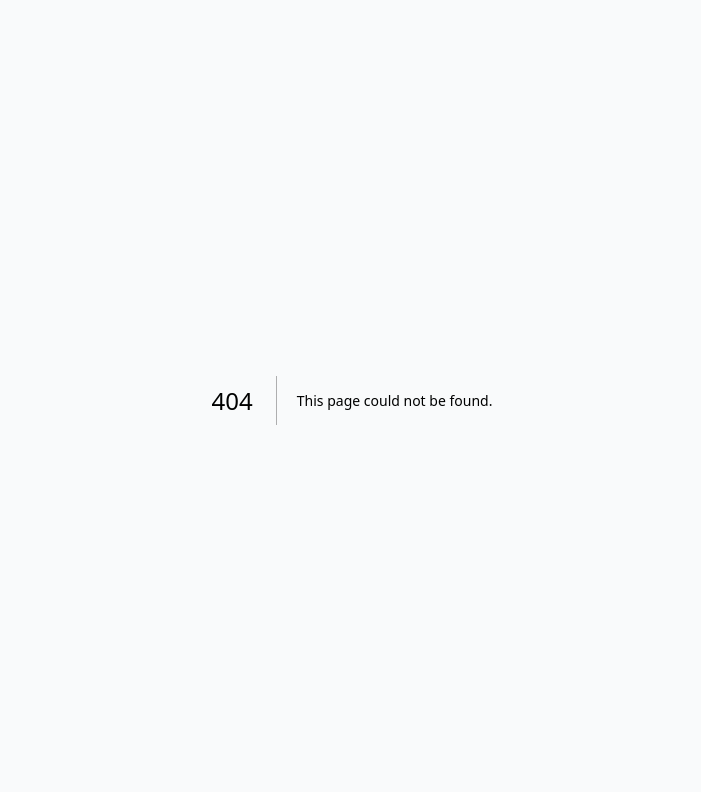
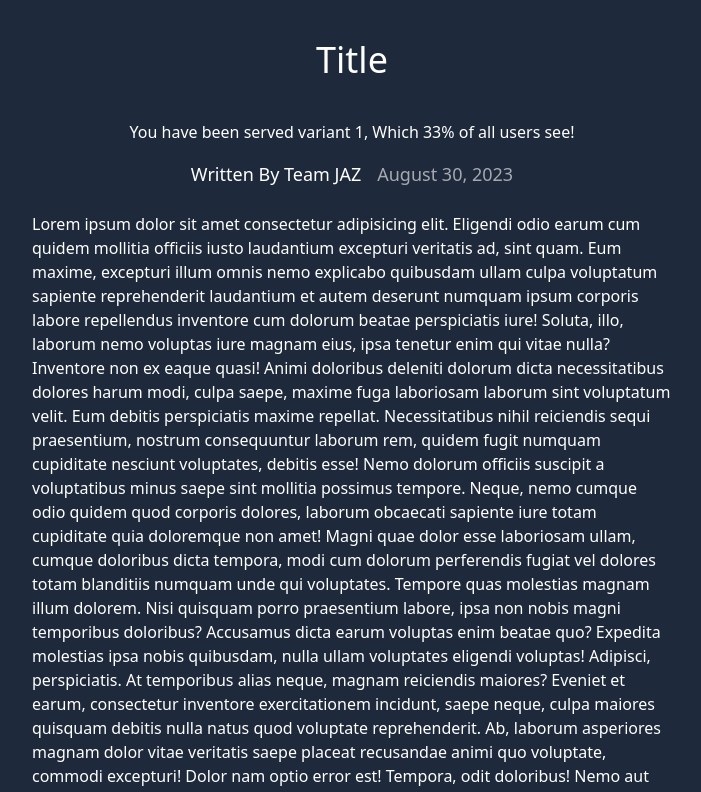
Before and after one commit to oslabs-beta/NimbleAB, a Next.js app in the folder nimble_site/: page /blog/1 in a window 1280 px wide. Before the commit this address had no page. Shown: the top 792 px of the page, without its empty margins (288-989 px from the left). Built offline with nearby package versions, Linux system fonts and the light colour scheme.

Commit message:
added blog variants

```diff
--- /dev/null
+++ b/nimble_site/app/blog/[slug]/page.tsx
@@ -0,0 +1,90 @@
+import { createServerComponentClient } from '@supabase/auth-helpers-nextjs';
+import { cookies } from 'next/headers';
+import Link from 'next/link';
+import LogoutButton from '../../../components/LogoutButton';
+
+import { notFound, redirect, useParams } from 'next/navigation';
+export const dynamicParams = false;
+
+export async function getBlogPost(slug) {
+  //Makes some fetch call to pull down blog post from database
+}
+
+export default function BlogPost({ params }: { params: { slug: string } }) {
+  const { slug } = params;
+
+  if (!slug) return notFound();
+  return (
+    <div className="flex flex-col text-white items-center bg-slate-800 h-full w-full">
+      <h1 className="text-white text-4xl mt-10 mb-10">Title</h1>
+      <p className="textlg mb-4">
+        You have been served variant {slug}, Which 33% of all users see!
+      </p>
+      <div className="flex gap-4">
+        <p className="text-lg">Written By Team JAZ</p>
+        <p className="text-lg text-white/60">August 30, 2023</p>
+      </div>
+      <p className="w-1/2 mt-6">
+        Lorem ipsum dolor sit amet consectetur adipisicing elit. Eligendi odio
+        earum cum quidem mollitia officiis iusto laudantium excepturi veritatis
+        ad, sint quam. Eum maxime, excepturi illum omnis nemo explicabo
+        quibusdam ullam culpa voluptatum sapiente reprehenderit laudantium et
+        autem deserunt numquam ipsum corporis labore repellendus inventore cum
+        dolorum beatae perspiciatis iure! Soluta, illo, laborum nemo voluptas
+        iure magnam eius, ipsa tenetur enim qui vitae nulla? Inventore non ex
+        eaque quasi! Animi doloribus deleniti dolorum dicta necessitatibus
+        dolores harum modi, culpa saepe, maxime fuga laboriosam laborum sint
+        voluptatum velit. Eum debitis perspiciatis maxime repellat.
+        Necessitatibus nihil reiciendis sequi praesentium, nostrum consequuntur
+        laborum rem, quidem fugit numquam cupiditate nesciunt voluptates,
+        debitis esse! Nemo dolorum officiis suscipit a voluptatibus minus saepe
+        sint mollitia possimus tempore. Neque, nemo cumque odio quidem quod
+        corporis dolores, laborum obcaecati sapiente iure totam cupiditate quia
+        doloremque non amet! Magni quae dolor esse laboriosam ullam, cumque
+        doloribus dicta tempora, modi cum dolorum perferendis fugiat vel dolores
+        totam blanditiis numquam unde qui voluptates. Tempore quas molestias
+        magnam illum dolorem. Nisi quisquam porro praesentium labore, ipsa non
+        nobis magni temporibus doloribus? Accusamus dicta earum voluptas enim
+        beatae quo? Expedita molestias ipsa nobis quibusdam, nulla ullam
+        voluptates eligendi voluptas! Adipisci, perspiciatis. At temporibus
+        alias neque, magnam reiciendis maiores? Eveniet et earum, consectetur
+        inventore exercitationem incidunt, saepe neque, culpa maiores quisquam
+        debitis nulla natus quod voluptate reprehenderit. Ab, laborum asperiores
+        magnam dolor vitae veritatis saepe placeat recusandae animi quo
+        voluptate, commodi excepturi! Dolor nam optio error est! Tempora, odit
+        doloribus! Nemo aut amet porro doloremque voluptatum eveniet quae
+        mollitia laudantium, minima placeat necessitatibus error illo iure sunt
+        esse, rem totam. Necessitatibus quaerat repellendus magni ipsum at,
+        saepe molestias quam delectus numquam laboriosam ab ea excepturi, minus
+        nostrum placeat architecto est temporibus sit tenetur odio nobis, eius
+        laudantium atque debitis. Architecto quibusdam consequatur temporibus
+        nemo earum eos? Velit, fugiat alias praesentium dolorum accusamus
+        facilis odio optio sint dolore deserunt itaque porro accusantium
+        voluptate molestiae deleniti laudantium debitis harum perferendis
+        magnam. Quaerat veritatis officiis quo vel a, dolore eos iste quis eius
+        eaque asperiores maiores mollitia culpa? Illum maiores ea id. Corporis,
+        qui. Quod nostrum delectus eaque temporibus possimus id enim expedita
+        accusamus, nihil officia nesciunt? Quo voluptas dolorum neque molestiae,
+        ad suscipit temporibus saepe adipisci libero aliquid eligendi, quam
+        ullam corrupti error rem porro deleniti minus distinctio iusto nemo illo
+        vel laboriosam quibusdam! Omnis, fugit? Soluta quae veniam odit ratione
+        voluptatibus iusto eveniet hic similique porro, aliquam temporibus a,
+        molestiae cupiditate tenetur eius praesentium repudiandae possimus
+        inventore culpa explicabo! Quasi, qui doloremque quam assumenda quod
+        necessitatibus mollitia aut dignissimos dolore aperiam repudiandae.
+        Magni dolorem doloribus, voluptate officiis ab officia. Molestiae
+        assumenda, sed optio repellat cupiditate veniam sunt iusto soluta.
+        Corporis officia velit autem veniam quos cumque porro fugit quibusdam
+        delectus inventore excepturi sint molestias earum voluptas, quidem
+        expedita nemo distinctio magni quis odio quaerat impedit laudantium
+        alias ullam! Eveniet est explicabo hic rem reprehenderit, dignissimos
+        voluptatum itaque sapiente nesciunt officia ea soluta recusandae, porro
+        obcaecati ab nisi doloremque officiis labore aliquam? Sit odit dolorem
+        assumenda!
+      </p>
+    </div>
+  );
+}
+export function generateStaticParams() {
+  return [{ slug: '1' }, { slug: '2' }, { slug: '3' }];
+}
```
